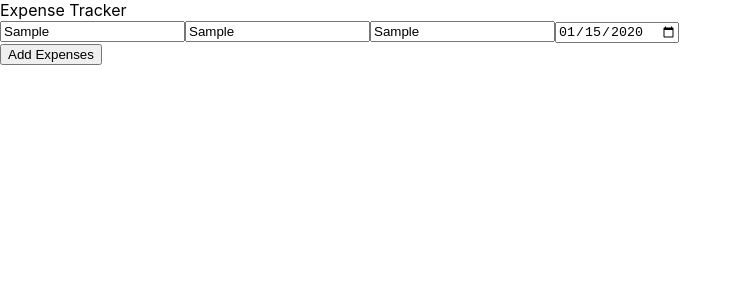
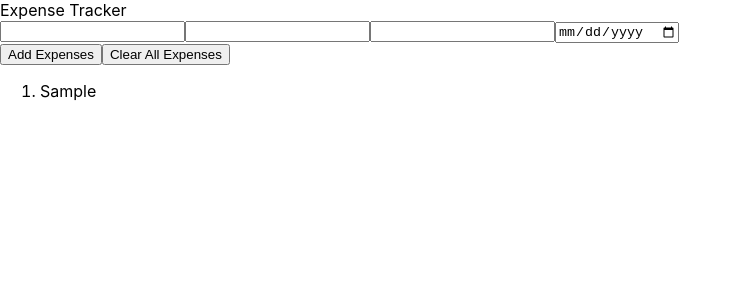
Before and after one commit to shinyi-a/expense-tracker, a React (Create React App) app: page / in a window 1280 px wide. Both pictures are taken after typing "Sample", "Sample", "Sample", "2020-01-15" into the empty fields and a click on the button "Add Expenses". Shown: the top 300 px of the page, without its empty margins (0-742 px from the left). Built offline with nearby package versions, Linux system fonts and the light colour scheme.

Commit message:
added expense display and delete all

```diff
--- a/package.json
+++ b/package.json
@@ -6,6 +6,8 @@
     "@testing-library/jest-dom": "^5.16.4",
     "@testing-library/react": "^13.3.0",
     "@testing-library/user-event": "^13.5.0",
+    "ejs": "^3.1.8",
+    "express": "^4.18.1",
     "react": "^18.2.0",
     "react-dom": "^18.2.0",
     "react-scripts": "5.0.1",
@@ -34,5 +36,8 @@
       "last 1 firefox version",
       "last 1 safari version"
     ]
+  },
+  "devDependencies": {
+    "nodemon": "^2.0.16"
   }
 }
--- a/src/App.js
+++ b/src/App.js
@@ -1,10 +1,23 @@
 import "./App.css";
 import { useState } from "react";
-// import { useEffect } from "react";
 
 function App() {
+  let arr = [];
+
   //count how many expense items
-  let count = 0;
+  let count;
+
+  //checks if count is in local storage
+  if (window.localStorage.getItem("count") === null) {
+    count = 0;
+    console.log("this is count " + count);
+  } else {
+    count = JSON.parse(window.localStorage.getItem("count"));
+    for (let i = 1; i <= count; i++) {
+      arr.push(JSON.parse(window.localStorage.getItem(`expense${i}`)));
+    }
+    console.log("this is count " + count);
+  }
 
   //information to be collected for expense tracker
   const [userInput, setInput] = useState({
@@ -29,31 +42,62 @@ function App() {
     console.log("this is submit " + userInput);
     window.localStorage.setItem(`expense${count}`, JSON.stringify(userInput));
     window.localStorage.setItem("count", JSON.stringify(count));
+    setInput({
+      Item: "",
+      Amount: "",
+      Category: "",
+      ExpenseDate: "",
+    });
   };
 
-  // const handleDisplay = () => {
-  //   const getExpense = JSON.parse(window.localStorage.getItem("expense"));
-  //   console.log(getExpense);
-  // };
-
-  // useEffect(() => {
-  //   handleDisplay();
-  // }, []);
+  const handleDelete = (e) => {
+    e.preventDefault();
+    console.log("delete clicked");
+    window.localStorage.clear();
+    count = 0;
+    arr = [];
+  };
 
   return (
     <div className="App">
       <header className="App-header">Expense Tracker</header>
       <div>
         <form>
-          <input type="text" name="Item" onChange={handleChange} />
-          <input type="text" name="Amount" onChange={handleChange} />
-          <input type="text" name="Category" onChange={handleChange} />
-          <input type="date" name="ExpenseDate" onChange={handleChange} />
-          {/* <input type="submit" value="Add Expense" /> */}
+          <input
+            type="text"
+            name="Item"
+            value={userInput.Item}
+            onChange={handleChange}
+          />
+          <input
+            type="text"
+            name="Amount"
+            value={userInput.Amount}
+            onChange={handleChange}
+          />
+          <input
+            type="text"
+            name="Category"
+            value={userInput.Category}
+            onChange={handleChange}
+          />
+          <input
+            type="date"
+            name="ExpenseDate"
+            value={userInput.ExpenseDate}
+            onChange={handleChange}
+          />
         </form>
         <button onClick={handleSubmit}>Add Expenses</button>
+        <button onClick={handleDelete}>Clear All Expenses</button>
       </div>
-      <div></div>
+      <div>
+        <ol type="1">
+          {arr.map((item) => (
+            <li key={new Date() + Math.random()}>{item.Item}</li>
+          ))}
+        </ol>
+      </div>
     </div>
   );
 }
```
Also changed, not shown: 1 other file (tests, documents, lock files or other folders).
